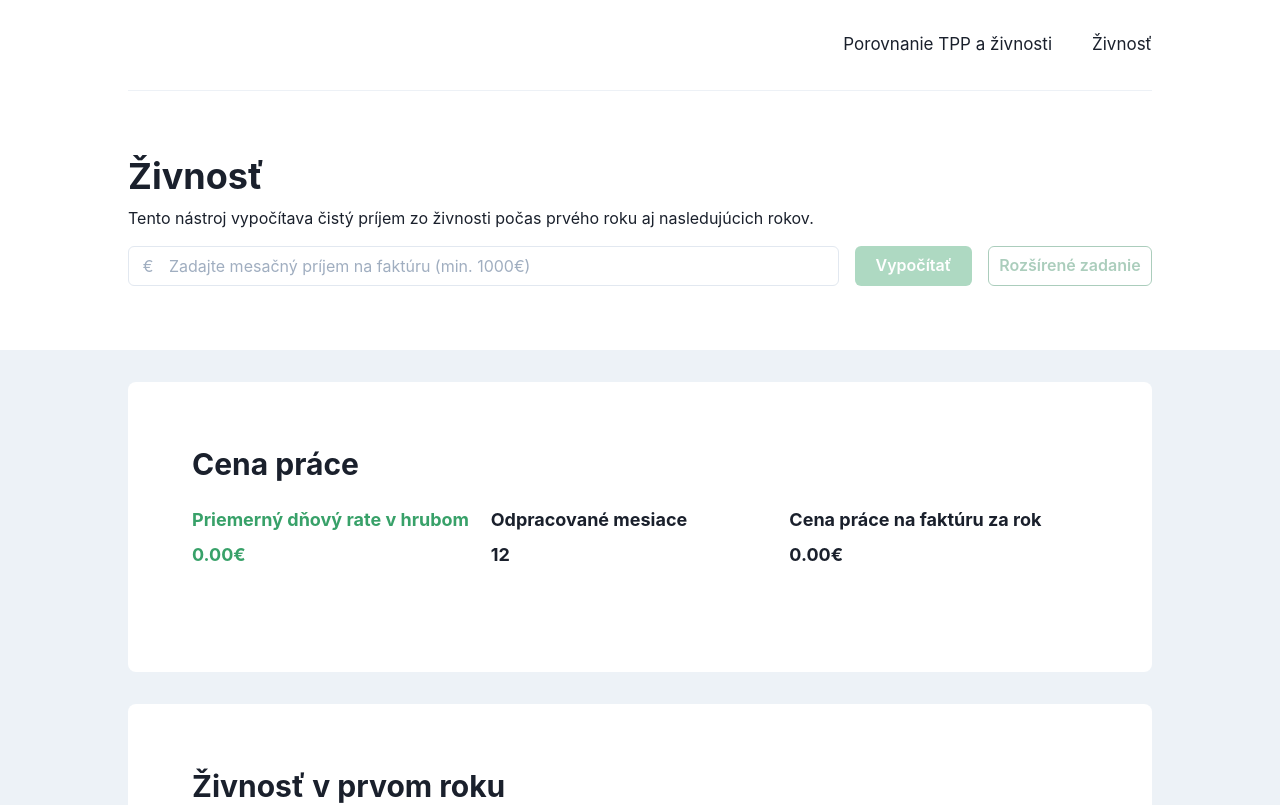
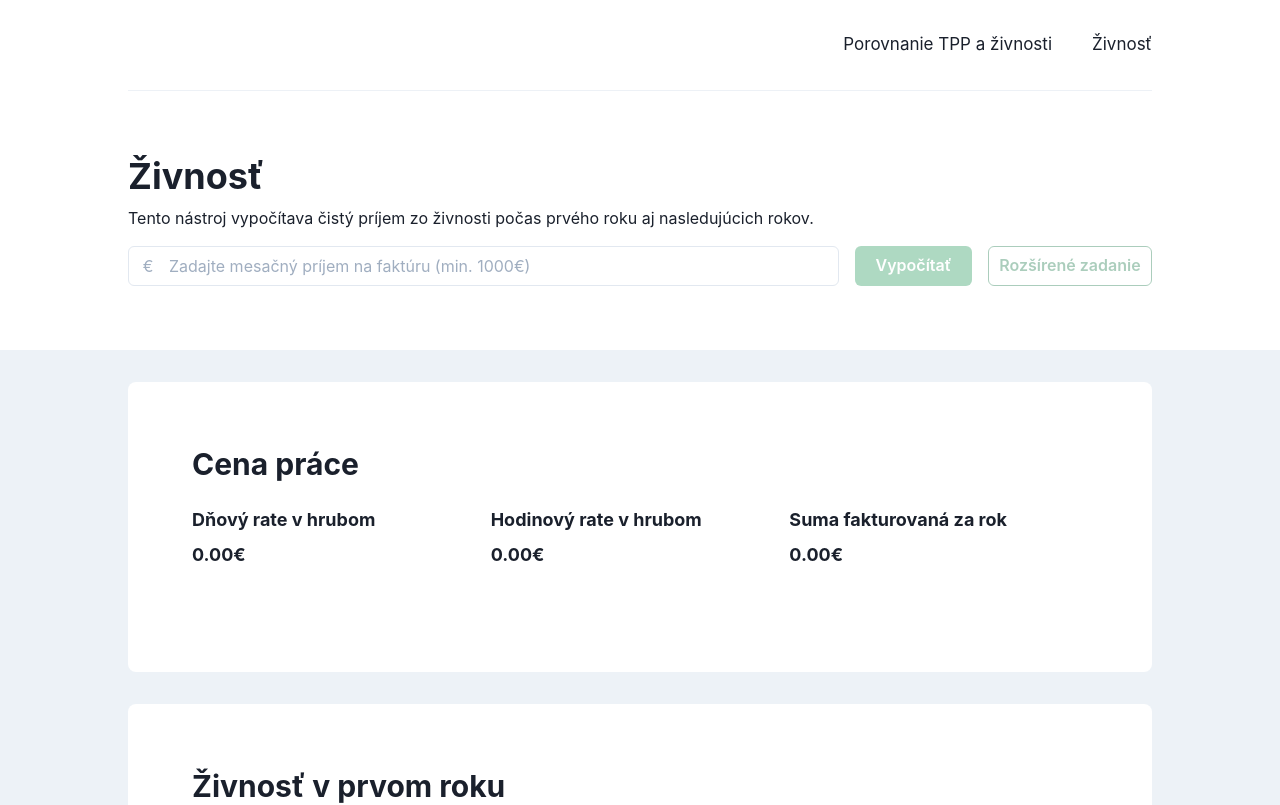
Before and after one commit to lubosfukas/my-paycheck, a Next.js app: page /zivnost in a window 1280 px wide. Shown: the top 805 px of the page. Built offline with nearby package versions, Linux system fonts and the light colour scheme.

Commit message:
fix: :pencil2: more descriptive titles in man day card in contract page

```diff
--- a/components/Contract/ManDayCard.tsx
+++ b/components/Contract/ManDayCard.tsx
@@ -6,26 +6,24 @@ import { RefType } from '../../types'
 type Props = {
     annualIncome: number
     manDayRate: number
-    monthsWorked: number
+    manHourRate: number
 }
 
 export const ManDayCard = forwardRef<RefType, Props>(
-    ({ annualIncome, manDayRate, monthsWorked }, ref) => (
+    ({ annualIncome, manDayRate, manHourRate }, ref) => (
         <IncomeCard
             ref={ref}
             content={[
                 {
-                    label: 'Priemerný dňový rate v hrubom',
+                    label: 'Dňový rate v hrubom',
                     value: manDayRate,
-                    colored: true,
                 },
                 {
-                    label: 'Odpracované mesiace',
-                    value: monthsWorked,
-                    cash: false,
+                    label: 'Hodinový rate v hrubom',
+                    value: manHourRate,
                 },
                 {
-                    label: 'Cena práce na faktúru za rok',
+                    label: 'Suma fakturovaná za rok',
                     value: annualIncome,
                 },
             ]}
--- a/pages/zivnost.tsx
+++ b/pages/zivnost.tsx
@@ -55,6 +55,7 @@ const Contract = () => {
         firstYearContributions,
         firstYearNetIncome,
         manDayRate,
+        manHourRate,
         netIncome,
         calculate,
     } = useCalculateContractNetIncome({
@@ -179,7 +180,7 @@ const Contract = () => {
                     ref={ref}
                     annualIncome={annualIncome}
                     manDayRate={manDayRate}
-                    monthsWorked={monthsWorked}
+                    manHourRate={manHourRate}
                 />
                 <FirstYearCard
                     annualNetIncome={firstYearAnnualNetIncome}
```
Also changed, not shown: 1 other file (tests, documents, lock files or other folders).
